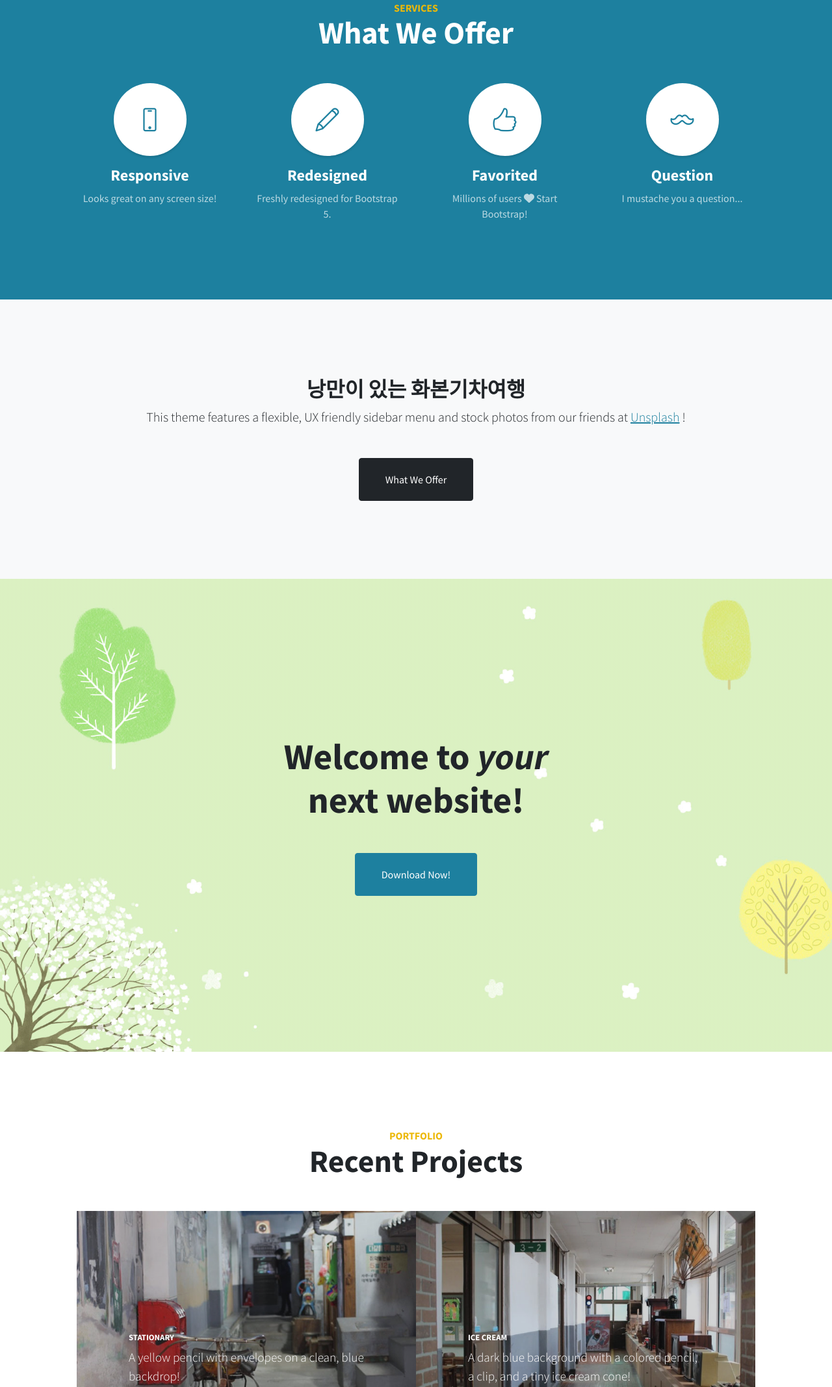
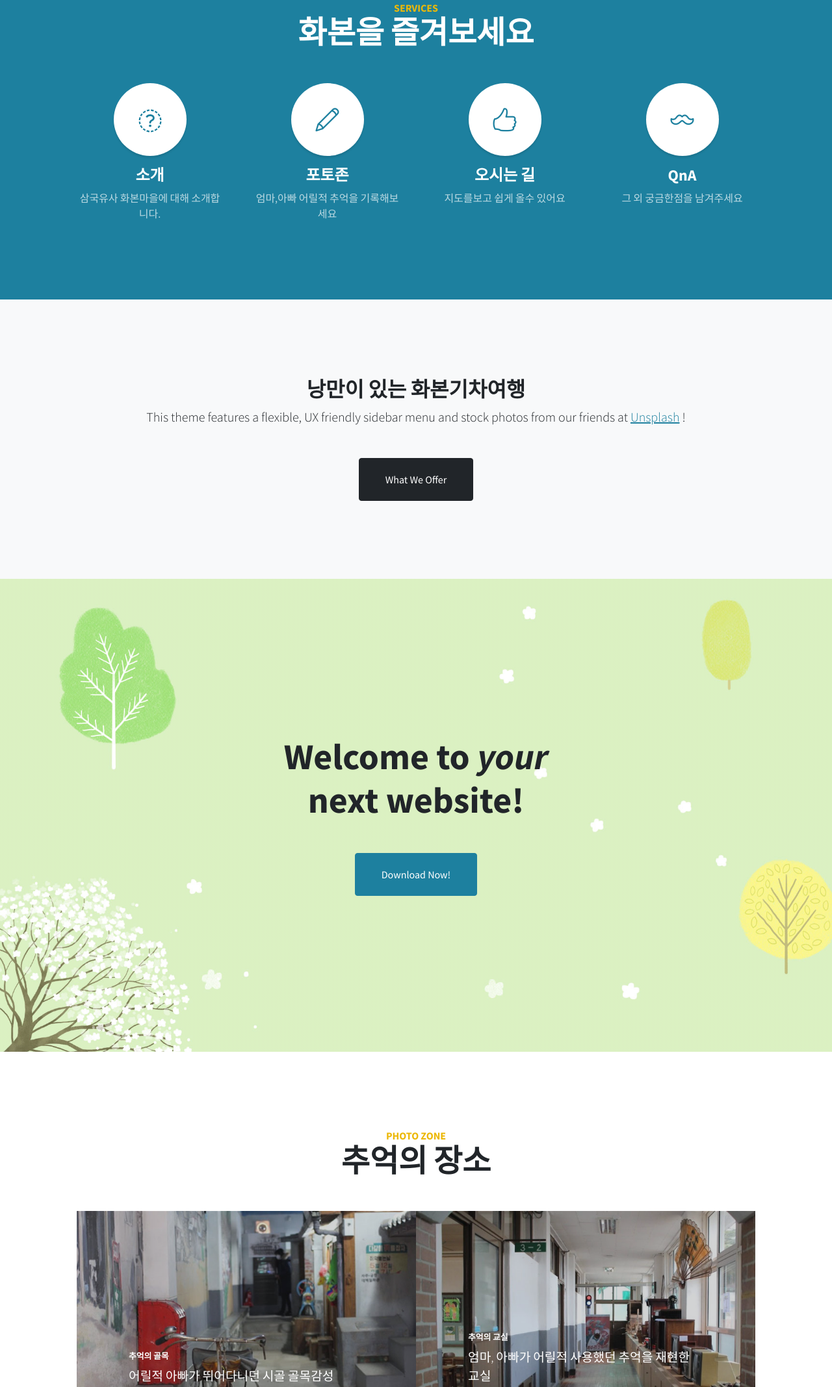
Before and after one commit to shinephopo/hwabon, a plain HTML site: page index.html in a window 1280 px wide. Shown: the part 917-3052 px from the top of the page at 65% size. Drawn offline with nearby package versions, Linux system fonts and the light colour scheme.

Commit message:
1차 html 내용 수정

```diff
--- a/index.html
+++ b/index.html
@@ -44,32 +44,30 @@
             <div class="container px-4 px-lg-5">
                 <div class="content-section-heading">
                     <h3 class="text-secondary mb-0">Services</h3>
-                    <h2 class="mb-5">What We Offer</h2>
+                    <h2 class="mb-5">화본을 즐겨보세요</h2>
                 </div>
                 <div class="row gx-4 gx-lg-5">
                     <div class="col-lg-3 col-md-6 mb-5 mb-lg-0">
-                        <span class="service-icon rounded-circle mx-auto mb-3"><i class="icon-screen-smartphone"></i></span>
-                        <h4><strong>Responsive</strong></h4>
-                        <p class="text-faded mb-0">Looks great on any screen size!</p>
+                        <span class="service-icon rounded-circle mx-auto mb-3"><i class="fa-solid fa-film-simple"></i></span>
+                        <h4><strong>소개</strong></h4>
+                        <p class="text-faded mb-0">삼국유사 화본마을에 대해 소개합니다.</p>
                     </div>
                     <div class="col-lg-3 col-md-6 mb-5 mb-lg-0">
                         <span class="service-icon rounded-circle mx-auto mb-3"><i class="icon-pencil"></i></span>
-                        <h4><strong>Redesigned</strong></h4>
-                        <p class="text-faded mb-0">Freshly redesigned for Bootstrap 5.</p>
+                        <h4><strong>포토존</strong></h4>
+                        <p class="text-faded mb-0">엄마,아빠 어릴적 추억을 기록해보세요</p>
                     </div>
                     <div class="col-lg-3 col-md-6 mb-5 mb-md-0">
                         <span class="service-icon rounded-circle mx-auto mb-3"><i class="icon-like"></i></span>
-                        <h4><strong>Favorited</strong></h4>
+                        <h4><strong>오시는 길</strong></h4>
                         <p class="text-faded mb-0">
-                            Millions of users
-                            <i class="fas fa-heart"></i>
-                            Start Bootstrap!
+                            지도를보고 쉽게 올수 있어요
                         </p>
                     </div>
                     <div class="col-lg-3 col-md-6">
                         <span class="service-icon rounded-circle mx-auto mb-3"><i class="icon-mustache"></i></span>
-                        <h4><strong>Question</strong></h4>
-                        <p class="text-faded mb-0">I mustache you a question...</p>
+                        <h4><strong>QnA</strong></h4>
+                        <p class="text-faded mb-0">그 외 궁금한점을 남겨주세요</p>
                     </div>
                 </div>
             </div>
@@ -105,16 +103,16 @@
         <section class="content-section" id="portfolio">
             <div class="container px-4 px-lg-5">
                 <div class="content-section-heading text-center">
-                    <h3 class="text-secondary mb-0">Portfolio</h3>
-                    <h2 class="mb-5">Recent Projects</h2>
+                    <h3 class="text-secondary mb-0">Photo Zone</h3>
+                    <h2 class="mb-5">추억의 장소</h2>
                 </div>
                 <div class="row gx-0">
                     <div class="col-lg-6">
                         <a class="portfolio-item" href="#!">
                             <div class="caption">
                                 <div class="caption-content">
-                                    <div class="h2">Stationary</div>
-                                    <p class="mb-0">A yellow pencil with envelopes on a clean, blue backdrop!</p>
+                                    <div class="h2">추억의 골목</div>
+                                    <p class="mb-0">어릴적 아빠가 뛰어다니던 시골 골목감성</p>
                                 </div>
                             </div>
                             <img class="img-fluid" src="assets/img/portfolio-1.jpg" alt="..." />
@@ -124,8 +122,8 @@
                         <a class="portfolio-item" href="#!">
                             <div class="caption">
                                 <div class="caption-content">
-                                    <div class="h2">Ice Cream</div>
-                                    <p class="mb-0">A dark blue background with a colored pencil, a clip, and a tiny ice cream cone!</p>
+                                    <div class="h2">추억의 교실</div>
+                                    <p class="mb-0">엄마, 아빠가 어릴적 사용했던 추억을 재현한 교실</p>
                                 </div>
                             </div>
                             <img class="img-fluid" src="assets/img/portfolio-2.jpg" alt="..." />
@@ -135,8 +133,8 @@
                         <a class="portfolio-item" href="#!">
                             <div class="caption">
                                 <div class="caption-content">
-                                    <div class="h2">Strawberries</div>
-                                    <p class="mb-0">Strawberries are such a tasty snack, especially with a little sugar on top!</p>
+                                    <div class="h2">체험의장</div>
+                                    <p class="mb-0">다양한 체험을 직접 즐길 수 있는 공방들</p>
                                 </div>
                             </div>
                             <img class="img-fluid" src="assets/img/portfolio-3.jpg" alt="..." />
@@ -146,8 +144,8 @@
                         <a class="portfolio-item" href="#!">
                             <div class="caption">
                                 <div class="caption-content">
-                                    <div class="h2">Workspace</div>
-                                    <p class="mb-0">A yellow workspace with some scissors, pencils, and other objects.</p>
+                                    <div class="h2">간이역</div>
+                                    <p class="mb-0">역사의 숨결을 간직한 가장 아름다운 간이역 화본역</p>
                                 </div>
                             </div>
                             <img class="img-fluid" src="assets/img/portfolio-4.jpg" alt="..." />
```
